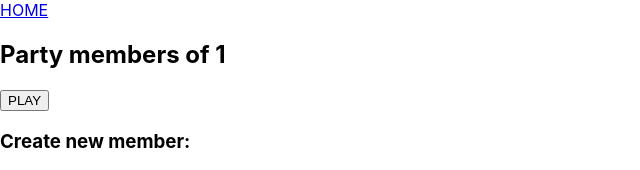
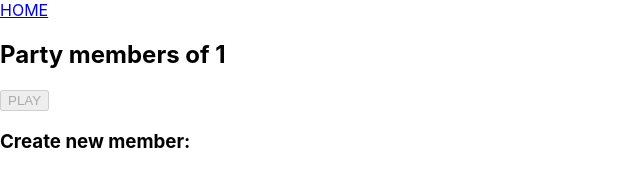
Before and after one commit to peterkisvaradi/initmanager, a React (Create React App) app: page /memberlist/1 in a window 1280 px wide. Shown: the top 170 px of the page, without its empty margins (0-640 px from the left). Built offline with nearby package versions, Linux system fonts and the light colour scheme.

Commit message:
disable play on zero member

```diff
--- a/src/components/play-modal/play-modal.component.jsx
+++ b/src/components/play-modal/play-modal.component.jsx
@@ -2,13 +2,14 @@ import React from 'react';
 import styles from './play-modal.module.css';
 import { Context as MainContext } from '../../context/MainContext';
 
-const PlayModal = () => {
+const PlayModal = ({ partyName }) => {
   const mainContext = React.useContext(MainContext);
   const { members } = mainContext.state;
-  const [order, setOrder] = React.useState([...members]);
+  const currentMembers = members.filter((item) => item.partyName === partyName);
+  const [order, setOrder] = React.useState([...currentMembers]);
 
   const play = () => {
-    const newOrder = members.map((item) => {
+    const newOrder = currentMembers.map((item) => {
       let roll = Math.ceil(Math.random() * 20);
       const secondRoll = Math.ceil(Math.random() * 20);
 
@@ -39,7 +40,7 @@ const PlayModal = () => {
             </div>
           ))}
       </div>
-      <button onClick={() => play(members)}>PLAY</button>
+      <button onClick={() => play()}>PLAY</button>
     </div>
   );
 };
--- a/src/pages/member-list/member-list.page.jsx
+++ b/src/pages/member-list/member-list.page.jsx
@@ -31,12 +31,17 @@ const MemberList = () => {
 
   return (
     <>
-      {isPlaying && <PlayModal />}
+      {isPlaying && <PlayModal partyName={partyName} />}
       {!isPlaying && (
         <div className={styles.wrap}>
           <Link to="/">HOME</Link>
           <h2>Party members of {partyName}</h2>
-          <button onClick={() => mainContext.toggleIsPlaying()}>PLAY</button>
+          <button
+            onClick={() => mainContext.toggleIsPlaying()}
+            disabled={currentMembers.length === 0}
+          >
+            PLAY
+          </button>
           <form onSubmit={handleSaveSubmit}>
             <div className={styles.itemlist}>
               {currentMembers.map((item, index) => (
```
